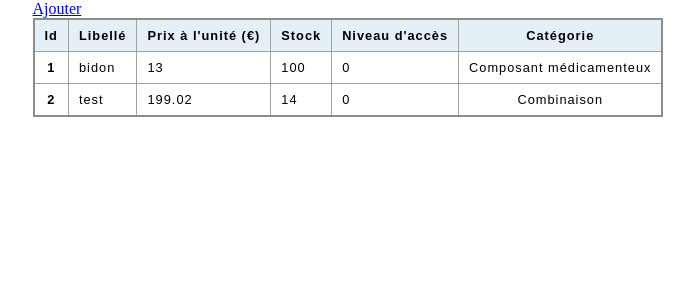
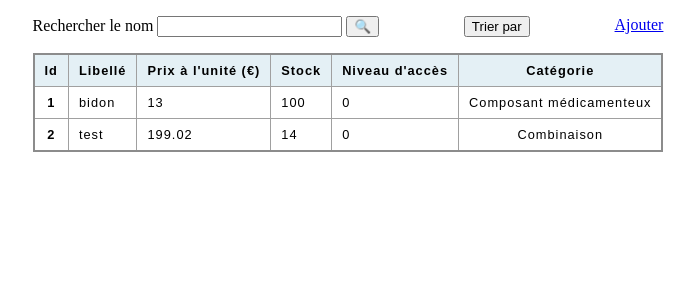
Before and after one commit to iKagnana/ap4, a PHP site: page /product/product in a window 1280 px wide. Shown: the top 300 px of the page, without its empty margins (292-986 px from the left). Run offline with PHP 8.4, Linux system fonts and the light colour scheme; data comes from the database, SQL or seed files in the repository.

Commit message:
feat: can have product by search

```diff
--- a/app/controllers/ProductController.php
+++ b/app/controllers/ProductController.php
@@ -44,4 +44,14 @@ class ProductController extends Controller
         }
     }
 
+    public function searchProduct()
+    {
+        $search = $_POST["search"];
+
+        $productClass = new Product();
+        $allProducts = $productClass->getProducts();
+
+        $filteredData = $productClass->filterProduct($search, $allProducts);
+        $this->view("product/products-view", $filteredData);
+    }
 }
--- a/app/css/style.css
+++ b/app/css/style.css
@@ -50,7 +50,7 @@ li a:hover {
     background-color: #111;
 }
 
-/* input styles */
+/*********input styles */
 
 .textfield {
     margin: 1rem;
@@ -58,14 +58,21 @@ li a:hover {
     flex-direction: column;
 }
 
-/* css item */
+/********* css item */
 .cover {
     object-fit: cover;
     width: 100%;
     height: 100%;
 }
 
-/* items layout */
+.flex-row-container {
+    display: flex;
+    justify-content: space-between;
+    margin-top: 1em;
+    margin-bottom: 1em;
+}
+
+/********* items layout */
 .align-center {
     display: flex;
     flex-direction: column;
@@ -78,7 +85,7 @@ li a:hover {
     height: 15rem;
 }
 
-/* page layout */
+/********* page layout */
 .page-container {
     display: flex;
     min-height: 100vh;
--- a/app/models/Product.php
+++ b/app/models/Product.php
@@ -66,6 +66,29 @@ class Product
         }
     }
 
+    public function filterProduct($searchName, $products)
+    {
+        return array_filter($products, function ($product) use ($searchName) {
+            return str_contains($product->name, $searchName);
+        });
+    }
+
+    public function getProductByCategory($category)
+    {
+        try {
+            $this->db->query("
+            SELECT id_p, name_p, stock, price, access_level, name_cat FROM products
+            INNER JOIN categories ON products.id_cat = categories.id_cat
+            WHERE products.id_cat = :cat");
+            $this->db->bind("cat", $category);
+            $res = $this->db->fetchAll();
+            return $res;
+        } catch (PDOException $exception) {
+            echo "Problème lors de la récupération des produits, due à l'erreur :" . $exception->getMessage();
+            return [];
+        }
+    }
+
     /** Function to create product ressource from the object itself
      */
     public function createProduct()
--- a/app/views/product/products-view.php
+++ b/app/views/product/products-view.php
@@ -1,7 +1,17 @@
 <?php require_once("../app/views/header-view.php"); ?>
 <div class="page-container">
     <div class="flex-col-container">
-        <a href="http://localhost:8089/product/displayFormProduct">Ajouter</a>
+        <div class="flex-row-container">
+            <form action="http://localhost:8089/product/searchProduct" method="POST">
+                <label for=" searchbar">Rechercher le nom</label>
+                <input type="text" name="search" id="searchbar">
+                <input type="submit" value="🔍">
+            </form>
+            <button>
+                <span>Trier par </span>
+            </button>
+            <a href="http://localhost:8089/product/displayFormProduct">Ajouter</a>
+        </div>
 
         <table>
             <thead>
```
